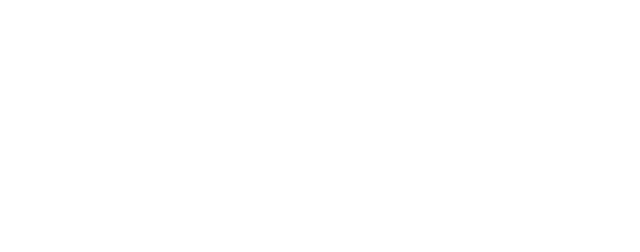
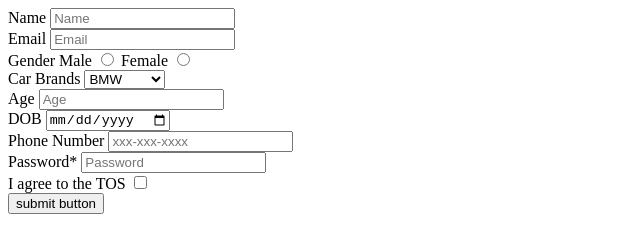
Before and after one commit to acciojob/signup-form-car-PratikMiku, a website: page main.html in a window 1280 px wide. Shown: the whole page, without its empty margins (0-640 px from the left). Drawn offline with Linux system fonts and the light colour scheme.

Commit message:
created a submission

```diff
--- a/main.html
+++ b/main.html
@@ -7,10 +7,56 @@
 </head>
 
 <body>
-	<!-- the entire body must be written by student -->
-    <script type="text/javascript" src="./script.js">
-</script>
+	 <form action="abc.php" method="get">
+        <div>
+            <label for="name">Name</label>
+            <input type="text" id="name*" name="name" required  placeholder="Name">
+        </div>
+        <div>
+            <label for="#email">Email</label>
+            <input type="email" id="#email*" name="mail" required placeholder="Email">
+        </div>
+        <div>
+            Gender
+            <label for="#gender_m">Male</label>
+            <input type="radio" id="#gender_m" name="gender" required>
 
+            <label for="gender_f">Female</label>
+            <input type="radio" id="gender_f" name="gender" required>
+        </div>
+        <div>
+            Car Brands
+            <select id="cars" >
+                <option value="BMW">BMW</option>
+                <option value="Audi">Audi</option>
+                <option value="Mercedez">Mercedez</option>
+            </select>
+        </div>
+        <div>
+            <label for="age">Age</label>
+            <input type="number" id="age" name="age" required placeholder="Age">
+        </div>
+        <div>
+            <label for="dob">DOB</label>
+            <input type="date" id="dob" name="dob" required >
+        </div>
+        <div>
+           <label for="tel">Phone Number</label>
+            <input type="number" id="tel" name="telephone" placeholder="xxx-xxx-xxxx" >
+
+        </div>
+        <div>
+            <label for="password">Password*</label>
+            <input type="password" id="password" name="age" required placeholder="Password">
+        </div>
+        <div>
+            I agree to the TOS
+            <input type="checkbox" id="tos">
+        </div>
+        <div>
+           <button type="submit">submit button</button>
+        </div>
+        </form>
 </body>
 
 </html>
```
